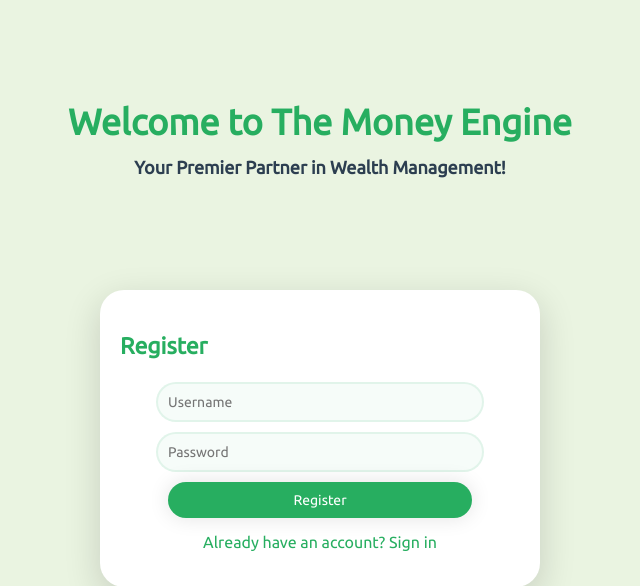
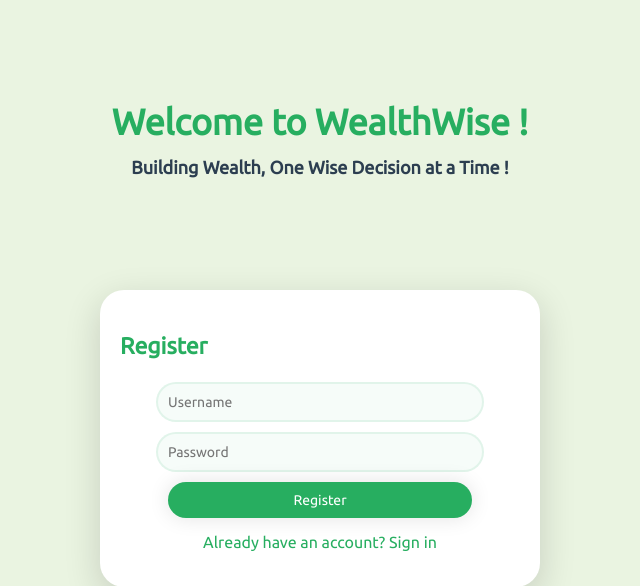
Before and after one commit to AksharaKolipaka/pearlhacks, a Flask app: page /register in a window 1280 px wide. Shown: the top 586 px of the page, without its empty margins (320-960 px from the left). Run offline with Flask 3, Linux system fonts and the light colour scheme.

Commit message:
fixed register page

```diff
--- a/templates/register.html
+++ b/templates/register.html
@@ -10,8 +10,8 @@
 <body>
     <div class="container">
         <div class="header">
-            <h1>Welcome to The Money Engine</h1>
-            <h2>Your Premier Partner in Wealth Management!</h2>
+            <h1>Welcome to WealthWise !</h1>
+            <h2>Building Wealth, One Wise Decision at a Time !</h2>
         </div>
         <div class="main">
             <p class="sign">Register</p>
```
